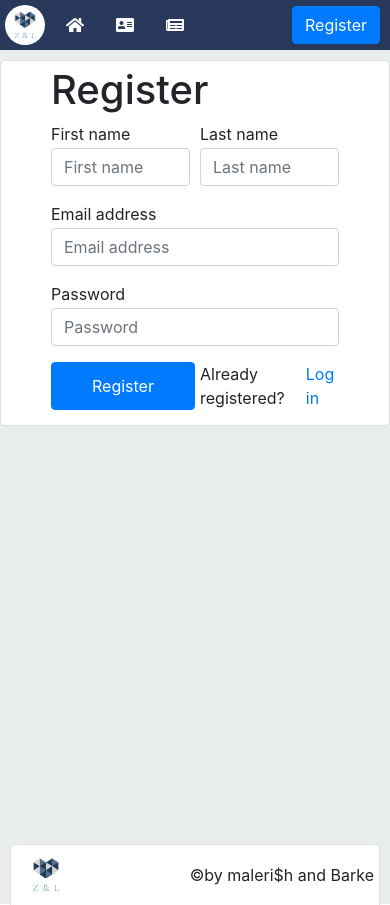
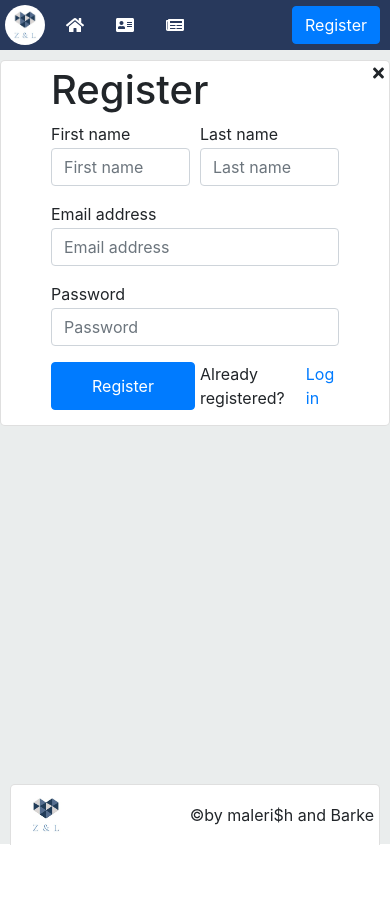
Before and after one commit to lukacrnogorac/HCI---Web-shop-project, a Gatsby site: page /register in a window 390 px wide. After the commit the page ends 845 px from the top, so only its background shows below. Built offline with nearby package versions, Linux system fonts and the light colour scheme; Gatsby itself is replaced by a stand-in of ours.

Commit message:
Fix login and register responsiveness

```diff
--- a/src/pages/register.js
+++ b/src/pages/register.js
@@ -1,17 +1,21 @@
 import React from "react"
 import { navigate } from "gatsby"
 import { Button, Form, Nav } from "react-bootstrap"
-import Layout from "../components/layout"
+import Header from "../components/header.js"
+import Footer from "../components/footer.js"
 import { FontAwesomeIcon } from "@fortawesome/react-fontawesome"
 import { faTimes } from "@fortawesome/free-solid-svg-icons"
 
 export const RegisterPage = () => {
   return (
-    <Layout>
+    <div style={{backgroundColor: "#EAEDED", minHeight: "100vh"}}>
+      <Header />
       <Form
         style={{
           margin: "0 auto",
           position: "relative",
+          maxWidth: "500px",
+          minWidth: "320px",
           top: "35%",
           backgroundColor: "white",
           border: "1px solid rgba(0, 0, 0, 0.125)",
@@ -23,7 +27,7 @@ export const RegisterPage = () => {
           <Nav.Item>
             <Nav.Link
               href="/"
-              style={{ position: "absolute", left: "100%", padding: "0px 5px" }}
+              style={{ position: "absolute", right: "0%", padding: "0px 5px" }}
             >
               <FontAwesomeIcon
                 id="cancelIcon"
@@ -85,7 +89,8 @@ export const RegisterPage = () => {
           </div>
         </Form>
       </Form>
-    </Layout>
+      <Footer />
+    </div>
   )
 }
 
```
Also changed, not shown: src/pages/login.js (+8 -5 lines).
